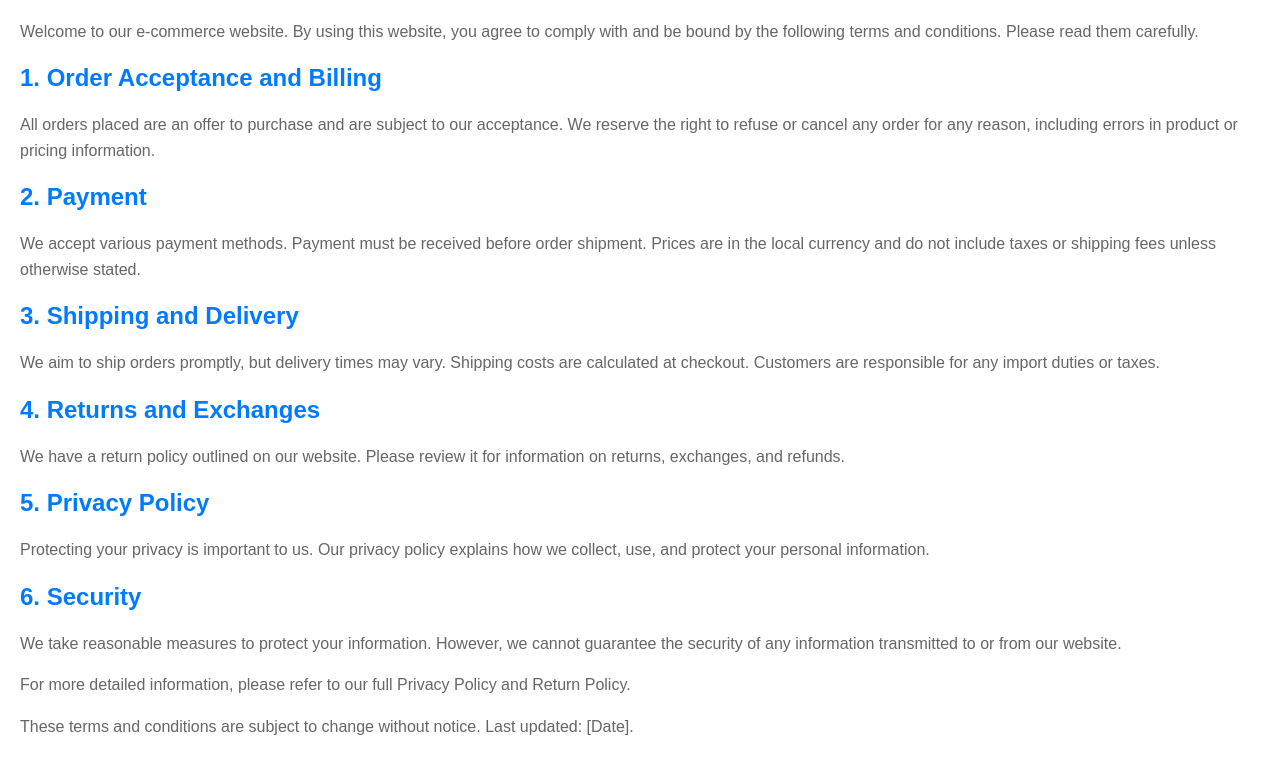
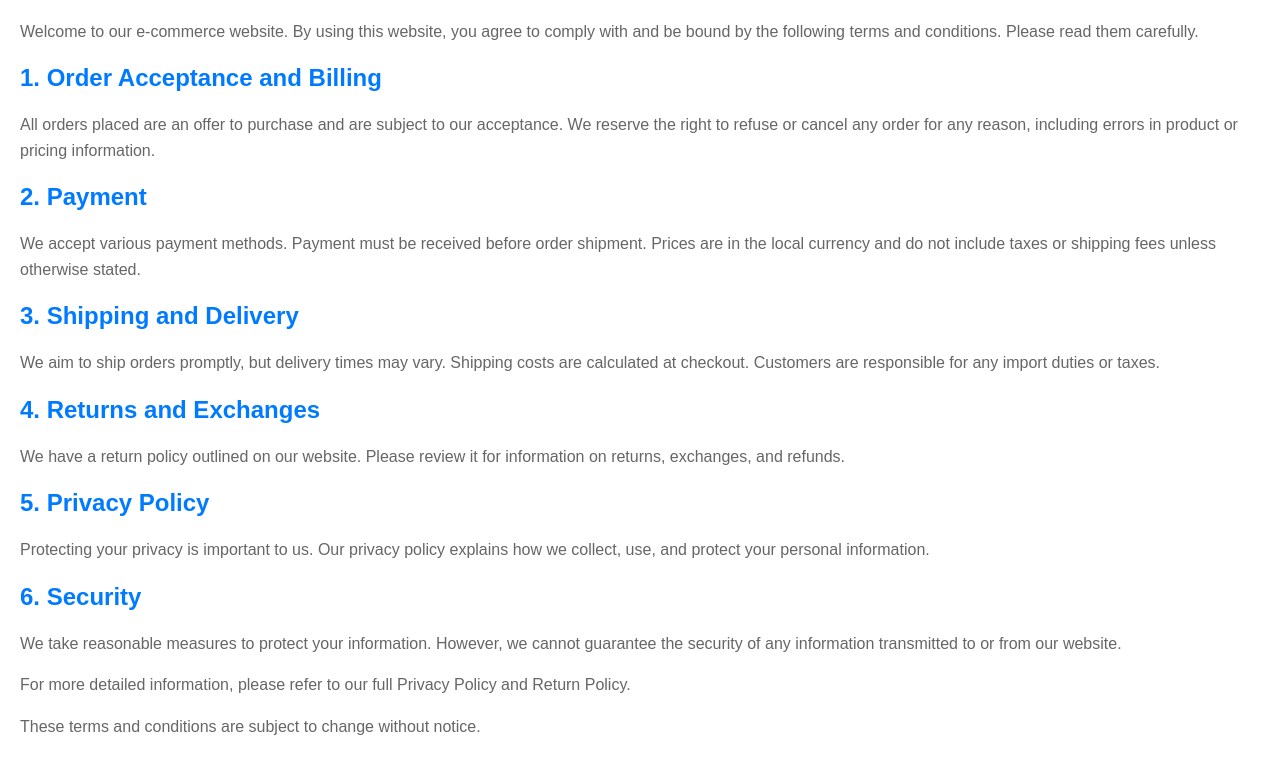
Before and after one commit to nitajyadav1002/dukan, a website: page public/terms.html in a window 1280 px wide. Shown: the part 61-820 px from the top of the page. Drawn offline with Linux system fonts and the light colour scheme.

Commit message:
Update terms.html

```diff
--- a/public/terms.html
+++ b/public/terms.html
@@ -47,7 +47,7 @@
 
     <p>For more detailed information, please refer to our full Privacy Policy and Return Policy.</p>
 
-    <p>These terms and conditions are subject to change without notice. Last updated: [Date].</p>
+    <p>These terms and conditions are subject to change without notice.</p>
 
 </body>
 </html>
```
